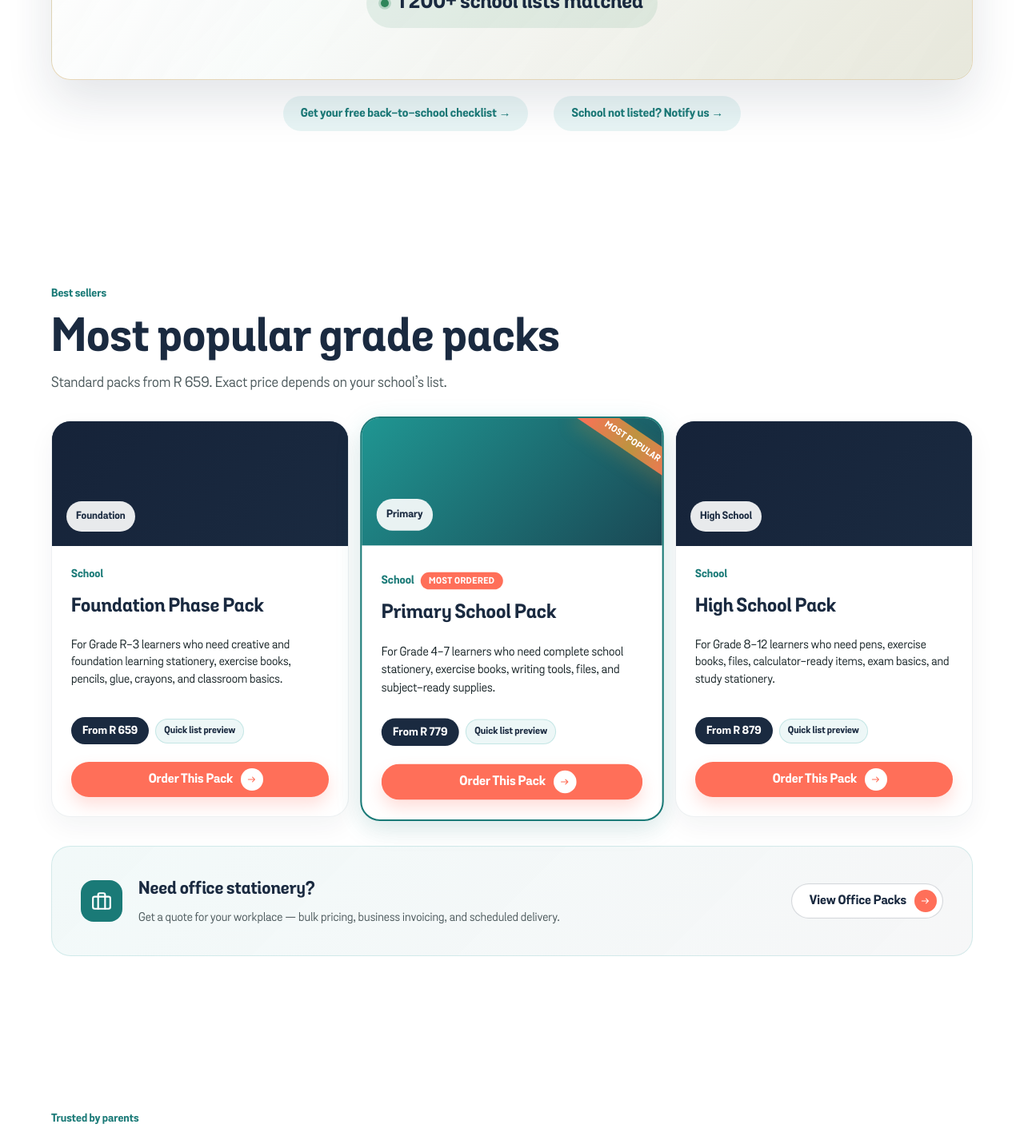
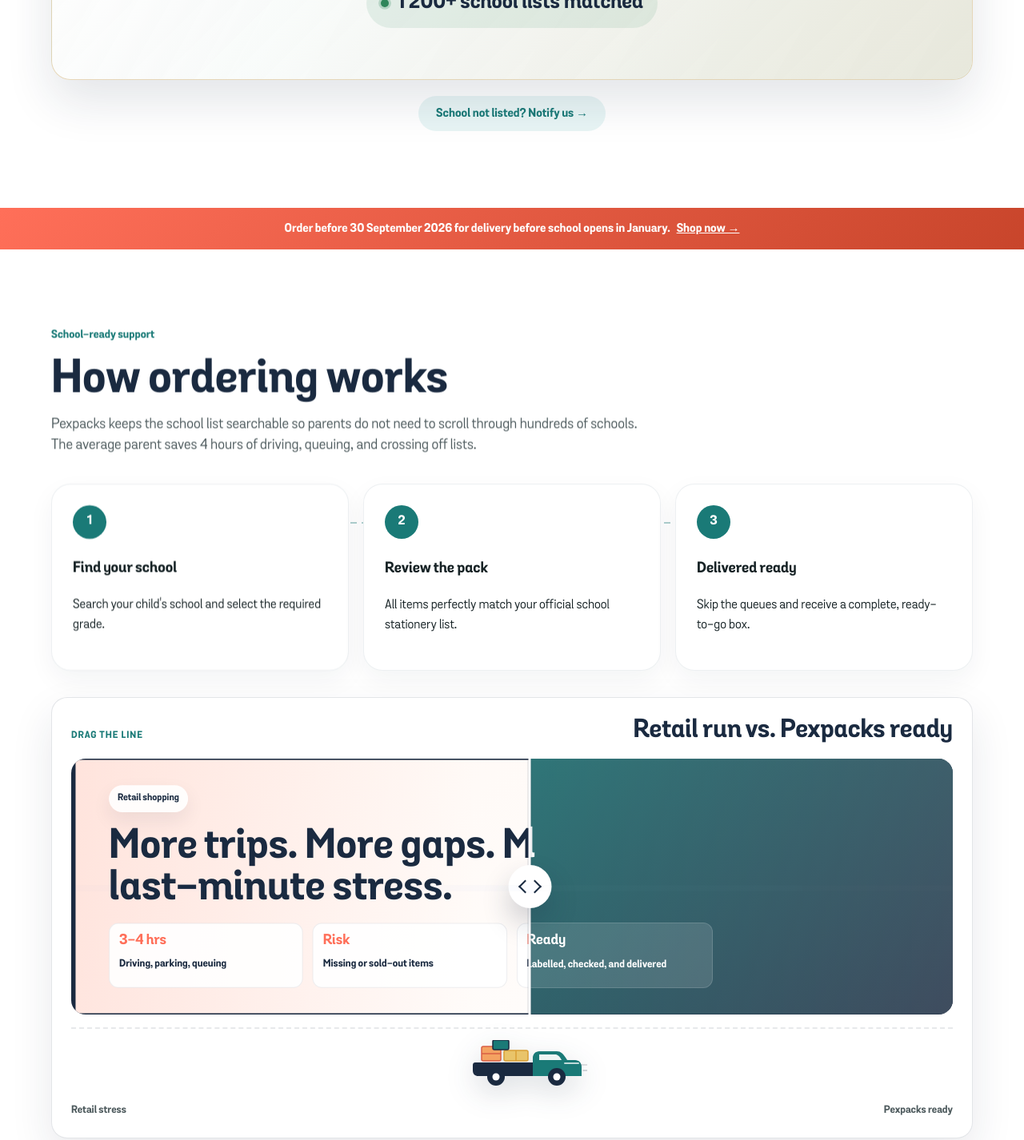
Before and after one commit to mcebisidesigner-spec/pexpacks-supplies, a Next.js app: page / in a window 1280 px wide. Shown: the part 1360-2786 px from the top of the page at 80% size. Built offline with nearby package versions, Linux system fonts and the light colour scheme.

Commit message:
Update homepage conversion sections

```diff
--- a/app/page.tsx
+++ b/app/page.tsx
@@ -6,7 +6,6 @@ import { HeroSearch } from "@/components/marketing/HeroSearch";
 import { BackToSchoolQuiz } from "@/components/marketing/BackToSchoolQuiz";
 import { OrderingWorksSection } from "@/components/marketing/OrderingWorksSection";
 import { SectionHeader } from "@/components/marketing/SectionHeader";
-import { SavingsCalculator } from "@/components/marketing/SavingsCalculator";
 import { RatingStrip } from "@/components/shared/RatingStrip";
 import { whyChoosePexpacks, homepagePacks } from "@/data/packs";
 import { testimonials } from "@/data/testimonials";
@@ -117,15 +116,21 @@ No queues. No confusion. No missing items.
             </div>
           </div>
           <div className={homeStyles.guaranteeLinks}>
-            <a href="#readiness-quiz-heading" className={homeStyles.guaranteeLink}>
-              Get your free back-to-school checklist &rarr;
-            </a>
             <Link href="/add-your-school" className={homeStyles.guaranteeLink}>
               School not listed? Notify us &rarr;
             </Link>
           </div>
         </div>
       </section>
+
+      <div className={homeStyles.urgencyStrip}>
+        <p>
+          Order before <strong>30 September 2026</strong> for delivery before school opens in January.
+          <Link href="/schools">Shop now &rarr;</Link>
+        </p>
+      </div>
+
+      <OrderingWorksSection />
 
       <section className={sectionStyles.section}>
         <div className={sectionStyles.inner}>
@@ -215,12 +220,6 @@ No queues. No confusion. No missing items.
           <TestimonialMarquee items={testimonials} />
         </div>
       </section>
-
-      <BackToSchoolQuiz />
-
-      <SavingsCalculator />
-
-      <OrderingWorksSection />
 
       <section className={sectionStyles.sectionCream}>
         <div className={sectionStyles.inner}>
@@ -323,6 +322,39 @@ No queues. No confusion. No missing items.
         </div>
       </section>
 
+      <section className={sectionStyles.section}>
+        <div className={sectionStyles.inner}>
+          <div className={sectionStyles.splitBand}>
+            <div>
+              <p className={sectionStyles.sectionEyebrow}>Business supplies</p>
+              <h2>Need office stationery?</h2>
+              <p>
+                Pexpacks prepares practical office packs for SMEs, home offices, freelancers, and small teams &mdash; with custom quotes and bulk pricing.
+              </p>
+              <div className={sectionStyles.buttonRow}>
+                <Button href="/office" variant="primary">View Office Packs</Button>
+                <Button href="/office#contact-enquiry" variant="white">Request a Quote</Button>
+              </div>
+            </div>
+            <div className={cardStyles.packCard}>
+              <div className={cardStyles.packCardHead}>
+                <h3 style={{ fontSize: "20px" }}>Business Starter Brand Package</h3>
+              </div>
+              <div className={cardStyles.packCardBody}>
+                <p className={cardStyles.packDescription}>
+                  Launch with a professional identity &mdash; logo, business cards, flyers, letterhead, and a 5-page website hosted free for 12 months.
+                </p>
+              </div>
+              <div className={cardStyles.packCardButtonWrap}>
+                <Link href="/business-starter-brand-package" className={cardStyles.cardLink}>
+                  View package &rarr;
+                </Link>
+              </div>
+            </div>
+          </div>
+        </div>
+      </section>
+
       <div className={sectionStyles.section}>
         <div className={sectionStyles.inner}>
           <RatingStrip />
@@ -338,6 +370,9 @@ No queues. No confusion. No missing items.
         secondaryHref="/office"
         secondaryLabel="View Office Packs"
       />
+
+      <BackToSchoolQuiz />
+
       <MobileStickyCta />
     </>
   );
--- a/components/marketing/BackToSchoolQuiz.tsx
+++ b/components/marketing/BackToSchoolQuiz.tsx
@@ -77,8 +77,12 @@ function getAnswerLabel(question: QuizQuestion, answer?: QuizAnswer) {
 }
 
 export function BackToSchoolQuiz() {
-  const [activeIndex, setActiveIndex] = useState(0);
-  const [answers, setAnswers] = useState<Record<string, QuizAnswer>>({});
+  const [activeIndex, setActiveIndex] = useState(questions.length);
+  const [answers, setAnswers] = useState<Record<string, QuizAnswer>>({
+    labels: "ready",
+    "book-covers": "ready",
+    "lunchbox-gear": "ready",
+  });
   const [email, setEmail] = useState("");
   const [pending, setPending] = useState(false);
   const [status, setStatus] = useState<ApiResponse | null>(null);
--- a/components/marketing/MarketingHome.module.css
+++ b/components/marketing/MarketingHome.module.css
@@ -315,3 +315,28 @@
     padding-bottom: var(--section-padding-y-mobile);
   }
 }
+
+.urgencyStrip {
+  background: linear-gradient(135deg, var(--pex-coral), #c8452b);
+  color: var(--pex-bg);
+  text-align: center;
+  padding: 14px 24px;
+  font-size: 15px;
+  font-weight: 600;
+}
+
+.urgencyStrip p {
+  margin: 0;
+}
+
+.urgencyStrip a {
+  color: var(--pex-bg);
+  font-weight: 800;
+  text-decoration: underline;
+  margin-left: 8px;
+  white-space: nowrap;
+}
+
+.urgencyStrip a:hover {
+  text-decoration: none;
+}
```
